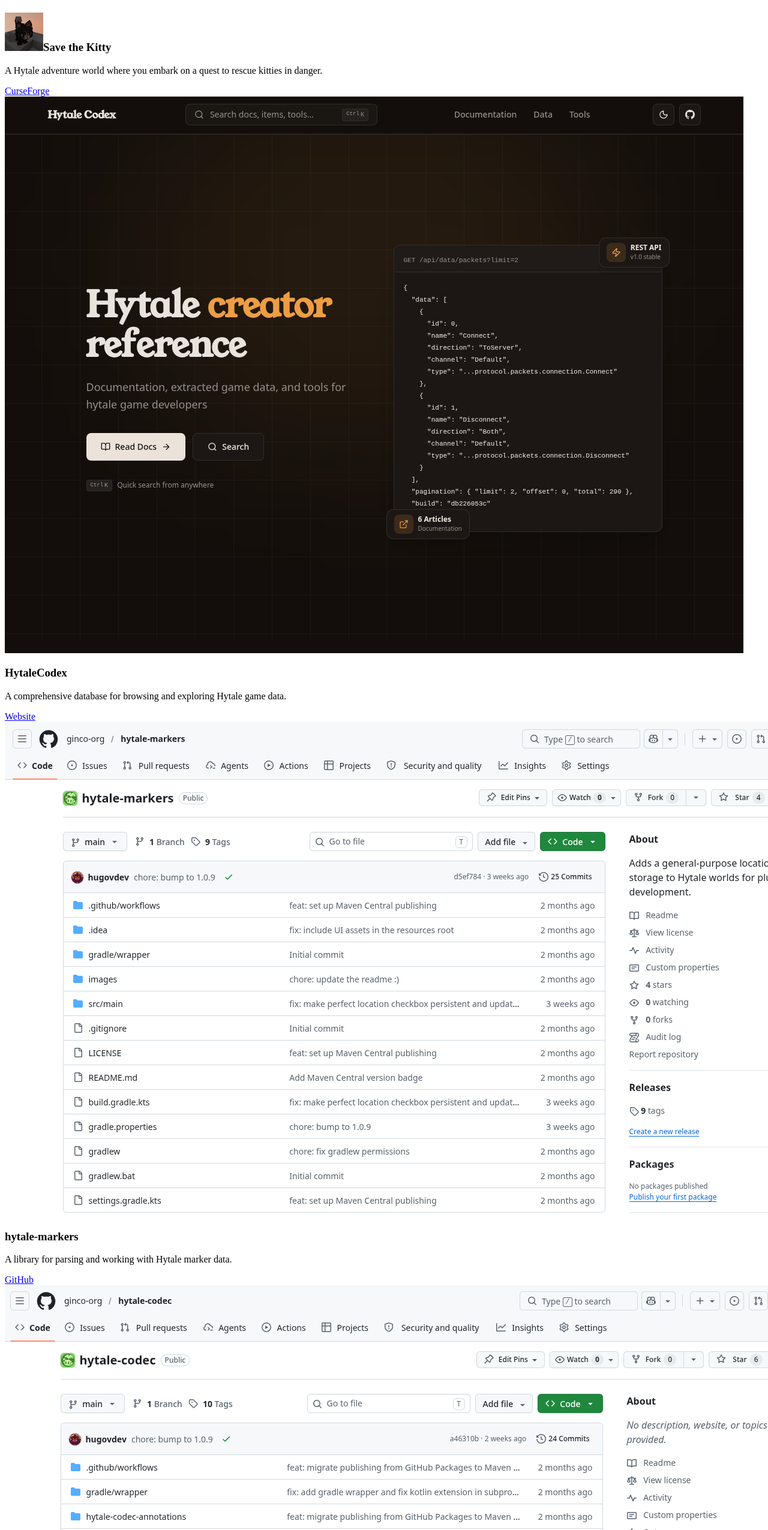
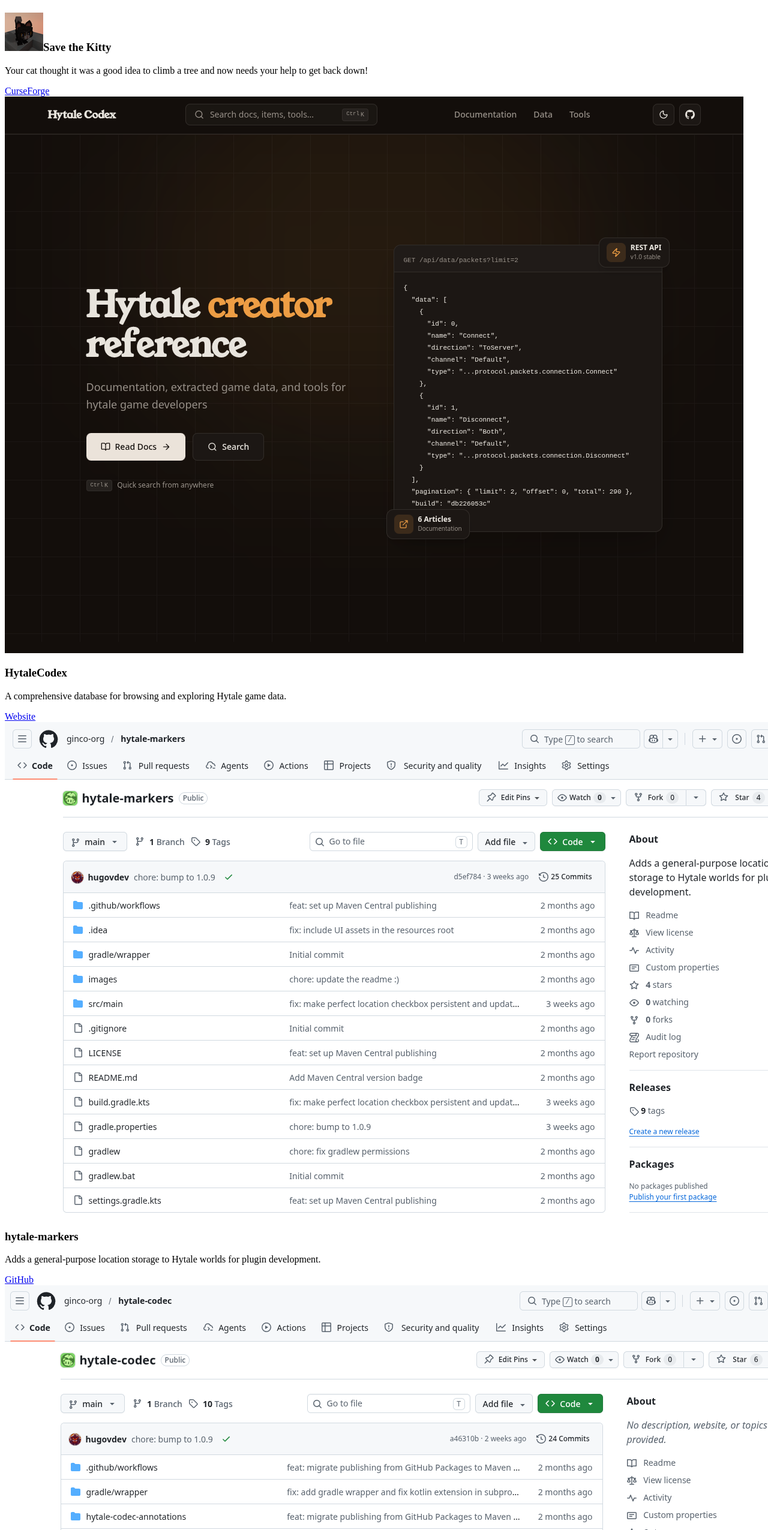
Before and after one commit to ginco-org/ginco.gg, a React app: page / in a window 1280 px wide. Shown: the part 4355-6906 px from the top of the page at 60% size. Built offline with nearby package versions, Linux system fonts and the light colour scheme; the HTML template or start-up script is replaced by a standard one.

Commit message:
Update project descriptions for Save the Kitty, hytale-markers, hytale-codec

```diff
--- a/src/App.tsx
+++ b/src/App.tsx
@@ -81,7 +81,7 @@
   {
     name: "Save the Kitty",
     description:
-      "A Hytale adventure world where you embark on a quest to rescue kitties in danger.",
+      "Your cat thought it was a good idea to climb a tree and now needs your help to get back down!",
     image: "./assets/SaveTheKittySplash.png",
     logo: "./assets/SaveTheKittyLogo.png",
     links: [
@@ -100,7 +100,7 @@
   },
   {
     name: "hytale-markers",
-    description: "A library for parsing and working with Hytale marker data.",
+    description: "Adds a general-purpose location storage to Hytale worlds for plugin development.",
     image: "./assets/HytaleMarkersSplash.png",
     links: [
       { href: "https://github.com/ginco-org/hytale-markers", label: "GitHub" },
@@ -108,7 +108,7 @@
   },
   {
     name: "hytale-codec",
-    description: "Encoder and decoder for Hytale's binary file formats.",
+    description: "KSP-based codec generation for Hytale assets. Annotate your asset classes and let the processor generate the boilerplate AssetBuilderCodec and BuilderCodec wiring at compile time.",
     image: "./assets/HytaleCodecSplash.png",
     links: [
       { href: "https://github.com/ginco-org/hytale-codec", label: "GitHub" },
```
